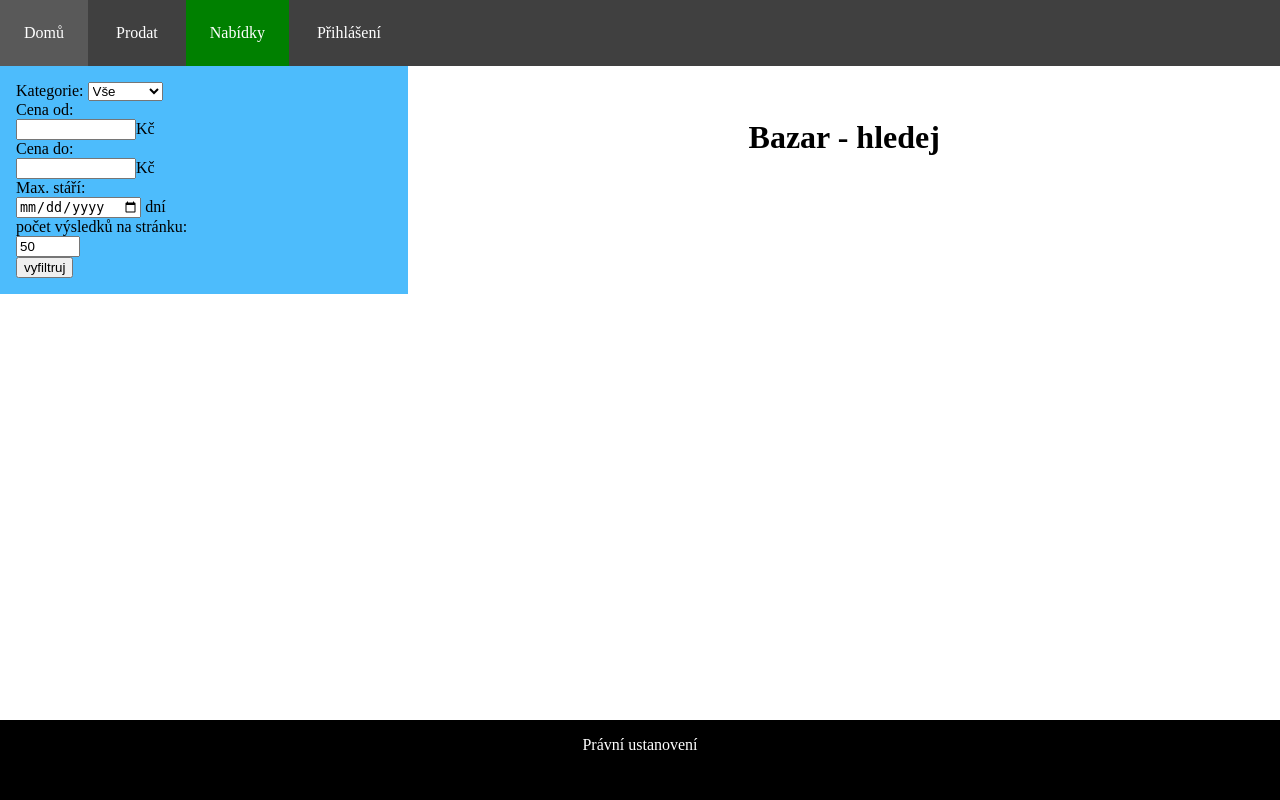
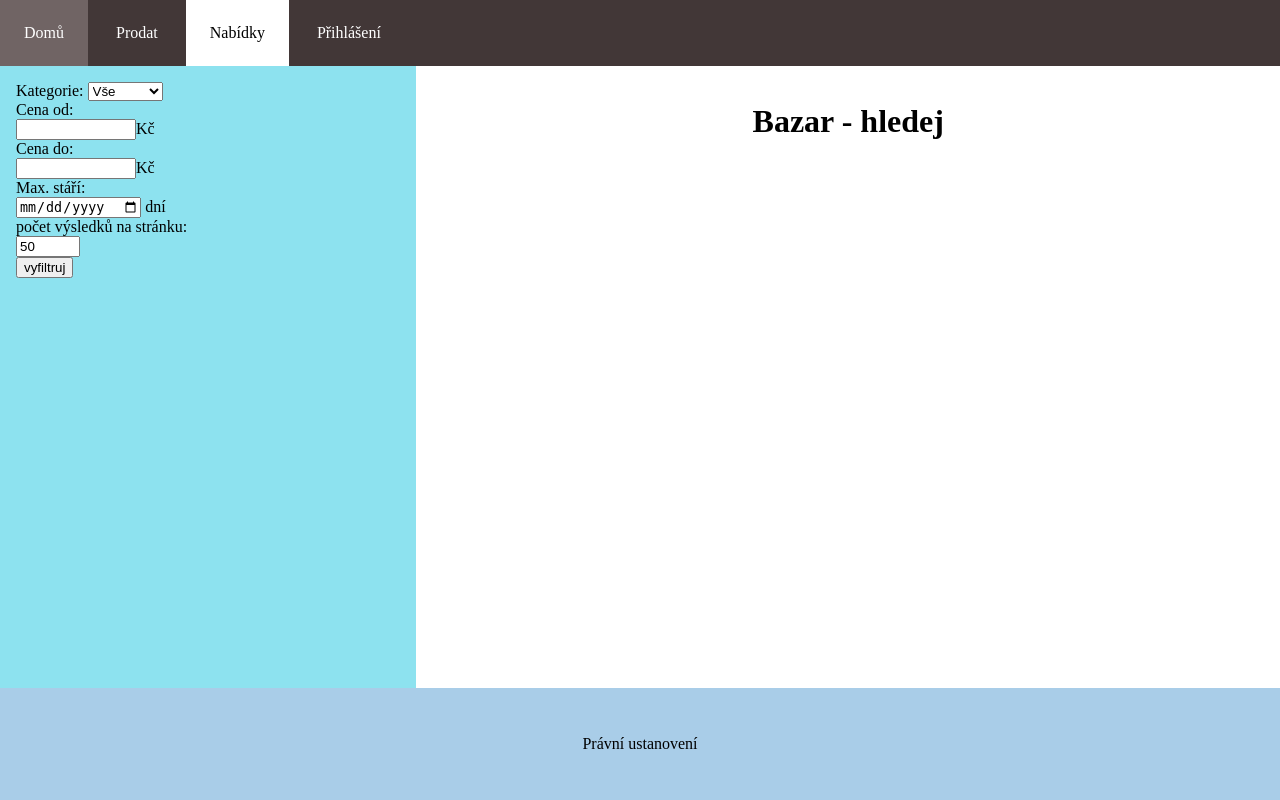
Before and after one commit to viotalJiplk/bazar, a PHP site: page /search.html in a window 1280 px wide. Run offline with PHP 8.4, Linux system fonts and the light colour scheme; data that the repository does not hold is empty.

Commit message:
redesign + js wrong input handeling

```diff
--- a/css/search.css
+++ b/css/search.css
@@ -7,18 +7,18 @@ h1{
 }
 .search{
     grid-area: menu;
-    background-color: rgb(77, 188, 252);
+    background-color: #8DE2EF;
     padding: 1rem;
 }
-.content{
-    grid-area: content;
+.results{
+    grid-area: results;
     padding: 1rem;
 }
 
 .wrapper{
     display: grid;
     grid-template-areas:
-    'menu content content content'
+    'menu results results results'
 }
 img{
     height: 9ch;
--- a/endpoints/logout.php
+++ b/endpoints/logout.php
@@ -1,4 +1,5 @@
 <?php
+session_start();
 header("Content-type: application/json");
 session_destroy();
 print("{\"estate\":\"0\",\"result\":\"ok\", \"msg\":\"logged out\"}");
--- a/include/content.css
+++ /dev/null
@@ -1,3 +0,0 @@
-#content{
-    margin: 1em;
-}
--- a/include/footer.css
+++ /dev/null
@@ -1,16 +0,0 @@
-footer{
-    background-color: black;
-    bottom: 0;
-    width: 100%;
-    height: 5rem;
-    color: white;
-    text-align: center;
-    position: fixed;
-}
-footer a{
-    color: white;
-    text-decoration: none;
-}
-body{
-    padding-bottom: 5rem;
-}
--- a/include/footer.html
+++ b/include/footer.html
@@ -1 +1 @@
-<p><a target="_blank" href="law.html">Právní ustanovení</a></p>
+<div><p><a target="_blank" href="law.html">Právní ustanovení</a></p></div>
--- a/include/nav.css
+++ /dev/null
@@ -1,37 +0,0 @@
-body{
-	margin: 0;
-}
-
-nav{
-    position: -webkit-sticky; /* Safari */
-    position: sticky;
-    top: 0;
-}
-
-nav > ul{
-    background-color: #404040;
-    padding-left: 0;
-    margin: 0;
-}
-
-nav > ul > li{
-    list-style-type: none;
-    display: inline-block;
-    position: relative;
-}
-
-nav > ul > li:hover {
-    background-color: #595959;
-}
-
-
-nav > ul > li > a{
-    text-decoration: none;
-    color: #ffffff;
-    display: block;
-    padding: 1.5rem;
-}
-
-.active{
-    background-color: green;
-}
--- /dev/null
+++ b/include/template.css
@@ -0,0 +1,77 @@
+html{
+    height:100%;
+}
+
+body{
+    margin: 0px;
+    min-height: 100%;
+    display: grid;
+    align-content: stretch;
+    grid-template-rows: 0fr 5fr 0fr;
+    grid-template-areas:
+    "nav"
+    "contentdiv"
+    "footer"
+    ;
+}
+
+nav{
+    position: -webkit-sticky; /* Safari */
+    position: sticky;
+    top: 0;
+    grid-area: nav;
+}
+
+nav > ul{
+    background-color: #423737;
+    padding-left: 0;
+    margin: 0;
+}
+
+nav > ul > li{
+    list-style-type: none;
+    display: inline-block;
+    position: relative;
+}
+
+nav > ul > li:hover {
+    background-color: #706464;
+}
+
+
+nav > ul > li > a{
+    text-decoration: none;
+    color: #ffffff;
+    display: block;
+    padding: 1.5rem;
+}
+
+.active{
+    background-color: #ffffff;
+    color: black;
+}
+footer{
+    background-color: #A9CDE8;
+    min-height: 5rem;
+    padding: 1rem;
+    color: black;
+    text-align: center;
+    grid-area: footer;
+}
+footer p{
+    margin: 0;
+}
+footer a{
+    color: black;
+    text-decoration: none;
+}
+footer div{
+    top: 50%;
+    transform: translateY(-50%);
+    position: relative;
+}
+
+#content{
+    margin: 1em;
+    grid-area: contentdiv;
+}
--- a/js/ajax.js
+++ b/js/ajax.js
@@ -52,8 +52,8 @@ function ajax(url, method, callback, payload = "", errorcallback = console.error
         }
     }
     xhttp.open(method, url , true);
-    for(i = 0; i < headers.length; i++){
-        xhttp.setRequestHeader(headers[i][0], headers[i][1]);
+    for(header in headers){
+        xhttp.setRequestHeader(header, headers[header]);
     }
     xhttp.send(payload);
 }
--- a/js/login.js
+++ b/js/login.js
@@ -91,7 +91,7 @@ function loginerrorcallback(status, resText){
  */
 function login(email, password, callback, callbackerror){
     if(email == "" | password == ""){
-        window.dispatchEvent(loginfailed)
+        loginerrorcallback(403,"{\"estate\":1, \"msg\":\"Chybí email nebo heslo.\"}");
     }else{
         payload = {
             "email":email,
--- a/search.html
+++ b/search.html
@@ -34,7 +34,7 @@
 				<input type="number" min="1", max="100" name="limit" id="limit" value="50"/>
 				<br><button id="submitbutton">vyfiltruj</button>
 			</div>
-			<div class="content" id="content">
+			<div class="results" id="results">
 				<h1>Bazar - hledej</h1>
 				<div id="records"></div>
 				<div id="page_navigation"></div>
--- a/template.js
+++ b/template.js
@@ -57,7 +57,7 @@ eventmanager = new events();
 
 //include all required scripts
 include(["js/jwthelper.js", "js/ajax.js", "js/init.js"]);
-add_css(["include/nav.css", "include/content.css", "include/footer.css"]);
+add_css(["include/template.css"]);
 
 /**
  * function to create script element
@@ -99,6 +99,8 @@ function set_active(nav){
   let page = path.split("/").pop();
   if(page == ""){
     page = "index.html";
+  }else if(page == "account.html"){
+    page = "login.html";
   }
   let active = nav.querySelector('[href="' + page + '"]');
   if(active != null){
@@ -155,8 +157,8 @@ function create_csstag(url){
 }
 
 // lets install service worker
-if('serviceWorker' in navigator) {
-  navigator.serviceWorker
-       .register('sw.js')
-       .then(function() { console.log('Service Worker Registered'); });
-}
+// if('serviceWorker' in navigator) {
+//   navigator.serviceWorker
+//        .register('sw.js')
+//        .then(function() { console.log('Service Worker Registered'); });
+// }
```
Also changed, not shown: endpoints/insert.php (+8 -5 lines), js/insert.js (+28 -4 lines), sell.html (+6 -6 lines).
